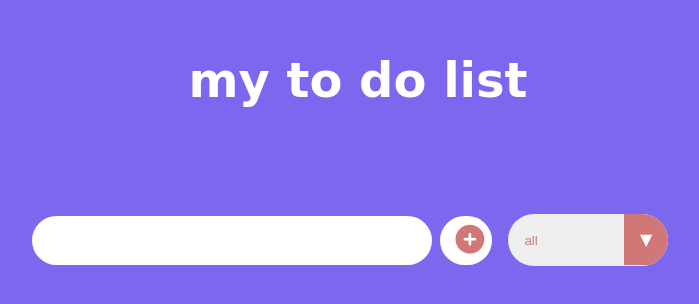
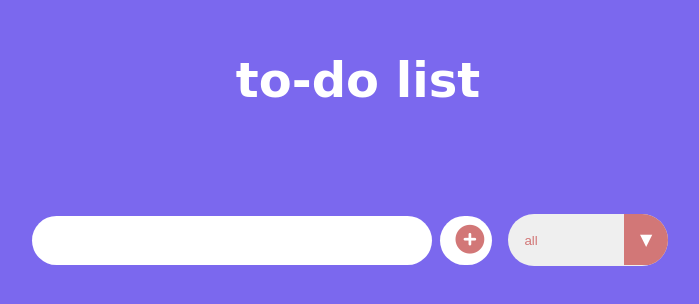
Before and after one commit to BhaveshMalvi/semple1, a plain HTML site: page 3_TODO_LIST/index.html in a window 1280 px wide. Shown: the whole page, without its empty margins (282-981 px from the left). Drawn offline with Linux system fonts and the light colour scheme.

Commit message:
Update index.html
this is commited to-do list

```diff
--- a/3_TODO_LIST/index.html
+++ b/3_TODO_LIST/index.html
@@ -11,7 +11,7 @@
 <body>
 
     <header>
-        <h1>my to do list</h1>
+        <h1> to-do list</h1>
     </header>
     <form action="">
         <input type="text" class="todo-input">
```
